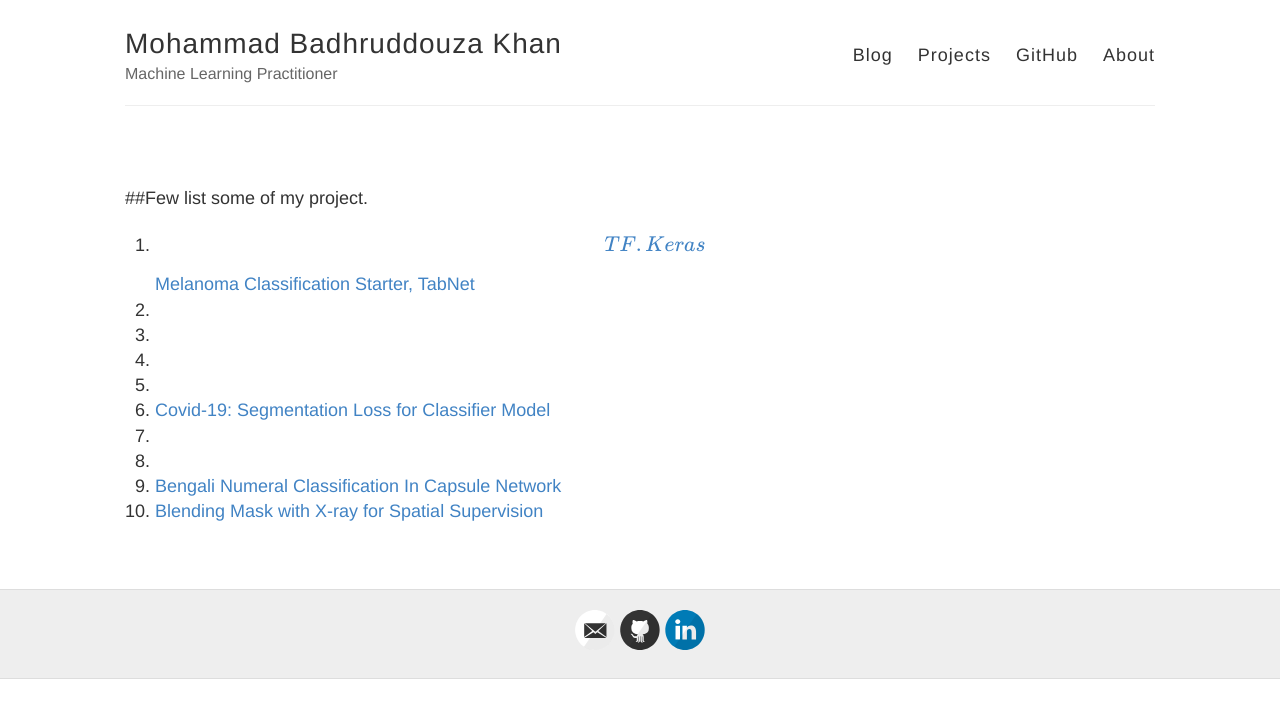
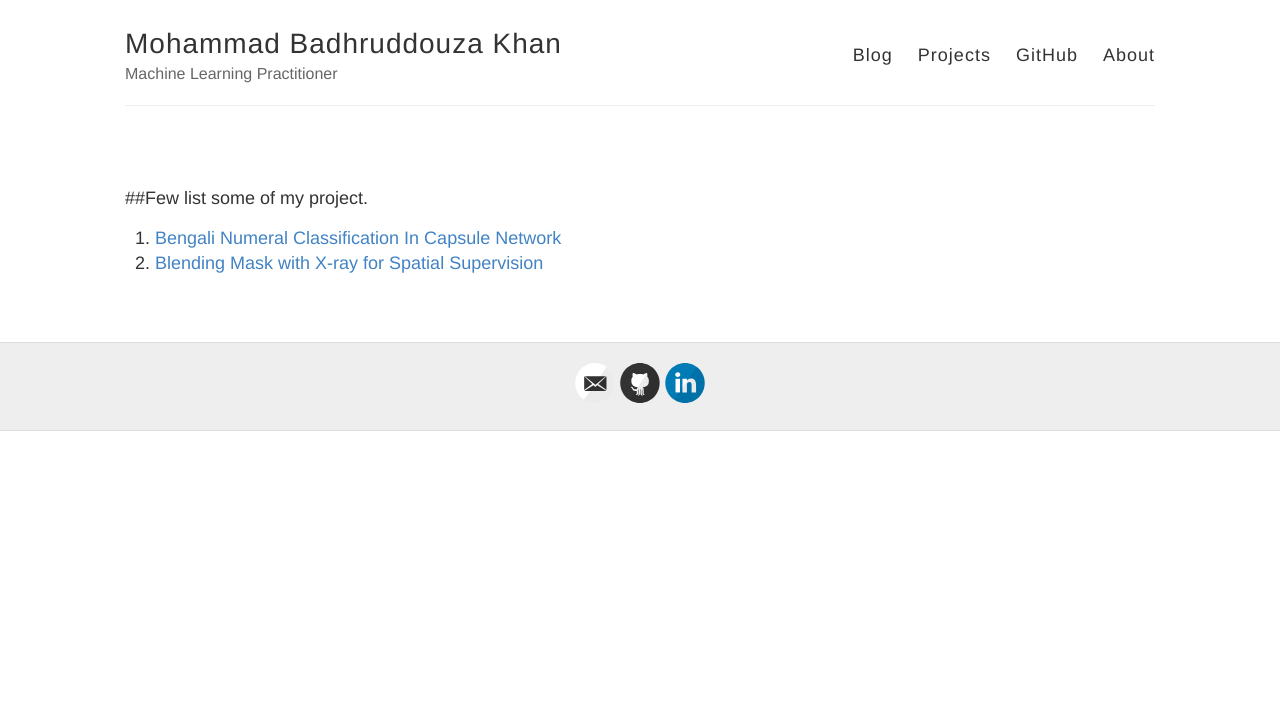
Before and after one commit to kaium123/buffyhridoy.github.io, a Jekyll site: the page built from projects.md, in a window 1280 px wide. Shown: the top 718 px of the page. Built offline with Jekyll 4.4.1, drawn with Linux system fonts in a browser that asks for light colours; formulas are drawn with MathJax 3.

Commit message:
Update projects.md

```diff
--- a/projects.md
+++ b/projects.md
@@ -5,13 +5,6 @@ permalink: /projects/
 
 ##Few list some of my project.
 
-1. [[TF.Keras] Melanoma Classification Starter, TabNet](https://www.kaggle.com/ipythonx/tf-keras-melanoma-classification-starter-tabnet)
-2. [[Keras]: Bengali.AI Grapheme Classification](https://www.kaggle.com/ipythonx/keras-bengali-ai-grapheme-classification?scriptVersionId=65475261)
-3. [[Keras]:Global Wheat Detection with Mask-RCNN](https://www.kaggle.com/ipythonx/keras-global-wheat-detection-with-mask-rcnn)
-4. [[TF.Keras]: RANZCR: Multi-Attention EfficientNet](https://www.kaggle.com/ipythonx/tf-keras-ranzcr-multi-attention-efficientnet)
-5. [[TF.Keras]:Augmentation in Sequence Data Generator](https://www.kaggle.com/ipythonx/tf-keras-augmentation-in-sequence-data-generator)
-6. [Covid-19: Segmentation Loss for Classifier Model](https://www.kaggle.com/ipythonx/covid-19-segmentation-loss-for-classifier-model)
-7. [[TF.Keras]: Cassava: Advanced Training Mechanism](https://www.kaggle.com/ipythonx/tf-keras-cassava-advanced-training-mechanism)
-8. [[Keras]: Long-Range Interaction with LamdaDenseNet](https://www.kaggle.com/ipythonx/keras-long-range-interaction-with-lamdadensenet)
-9. [Bengali Numeral Classification In Capsule Network](https://www.kaggle.com/ipythonx/bengali-numeral-classification-in-capsule-network)
-10. [Blending Mask with X-ray for Spatial Supervision](https://www.kaggle.com/ipythonx/blending-mask-with-x-ray-for-spatial-supervision)
+
+1. [Bengali Numeral Classification In Capsule Network](https://www.kaggle.com/ipythonx/bengali-numeral-classification-in-capsule-network)
+2. [Blending Mask with X-ray for Spatial Supervision](https://www.kaggle.com/ipythonx/blending-mask-with-x-ray-for-spatial-supervision)
```
